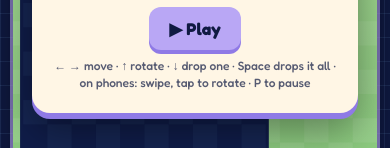
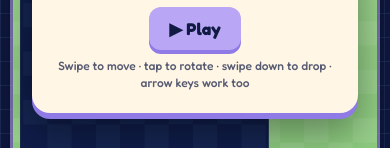
Before and after one commit to buildpetals/arcade, a plain HTML site: page bouquet-blocks/index.html in a window 390 px wide. Shown: the part 515-663 px from the top of the page. Drawn offline with Linux system fonts and the light colour scheme.

Commit message:
Bouquet Blocks: swipe anywhere on phones, no d-pad

```diff
--- a/bouquet-blocks/index.html
+++ b/bouquet-blocks/index.html
@@ -63,9 +63,9 @@ Arcade.run({
   id: "bouquet-blocks",
   title: ["BOUQUET", "BLOCKS"],
   blurb: "Stack the falling building blocks. Fill a whole row to clear it, and clear 4 at once for a bouquet bonus. Clear all <b>10 levels</b>.",
-  hint: "← → move · ↑ rotate · ↓ drop one · Space drops it all · on phones: swipe, tap to rotate · P to pause",
+  hint: "Swipe to move · tap to rotate · swipe down to drop · arrow keys work too",
   legend: [{ sprite: "bluebell", label: "clear rows" }, { sprite: "sunflower", label: "4 rows = bouquet" }],
-  width: W, height: H, lives: 3, dpad: true,
+  width: W, height: H, lives: 3, dpad: false, swipeAnywhere: true, swipeStep: 26,
   goal: (l) => GOAL[l - 1],
   goalLabel: (l) => `clear ${GOAL[l - 1]} rows · faster drops`,
   setup(level, kit) { grid = emptyGrid(); bag = []; fx = []; tap = null; next = fresh(); spawn(kit); },
```
